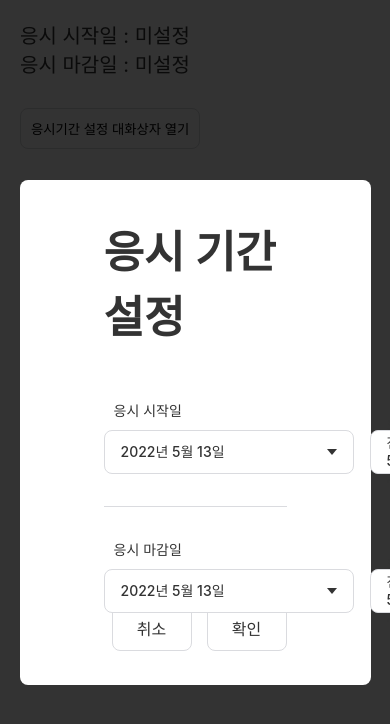
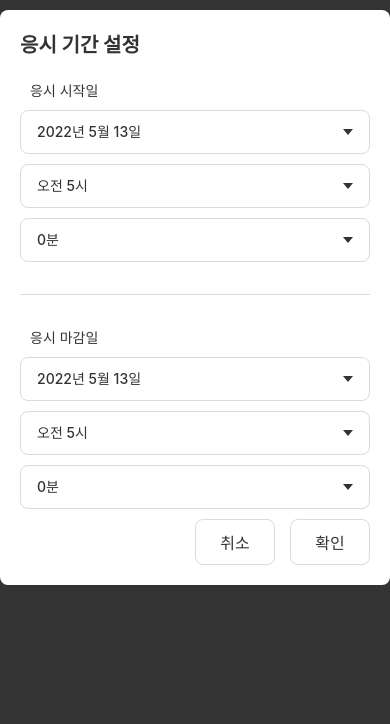
Before and after one commit to kyus/period-selector, a React (Create React App) app: page / in a window 390 px wide. Both pictures are taken after a click on the button "응시기간 설정 대화상자 열기". Shown: the top 724 px of the page. Built offline with nearby package versions, Linux system fonts and the light colour scheme.

Commit message:
add media query ..
- 스크린 사이즈별 UI 깨짐 대응

```diff
--- a/src/App.scss
+++ b/src/App.scss
@@ -298,3 +298,29 @@ $selectBorder: $defaultBorderColor;
     transform: translateY(10px);
   }
 }
+
+@media screen and (max-width: 768px) {
+  .popup-bg {
+    .popup-window {
+      height: auto;
+    }
+  }
+  .select-group {
+    display: block;
+    .select-box {
+      min-width: auto!important;
+      margin-bottom: 10px;
+    }
+  }
+}
+
+@media screen and (max-width: 489px) {
+  .popup-bg {
+    display: block;
+    .popup-window {
+      width: 100%;
+      padding: 20px;
+      .popup-title { font-size: 20px; line-height: 30px; margin-bottom: 20px; }
+    }
+  }
+}
```
